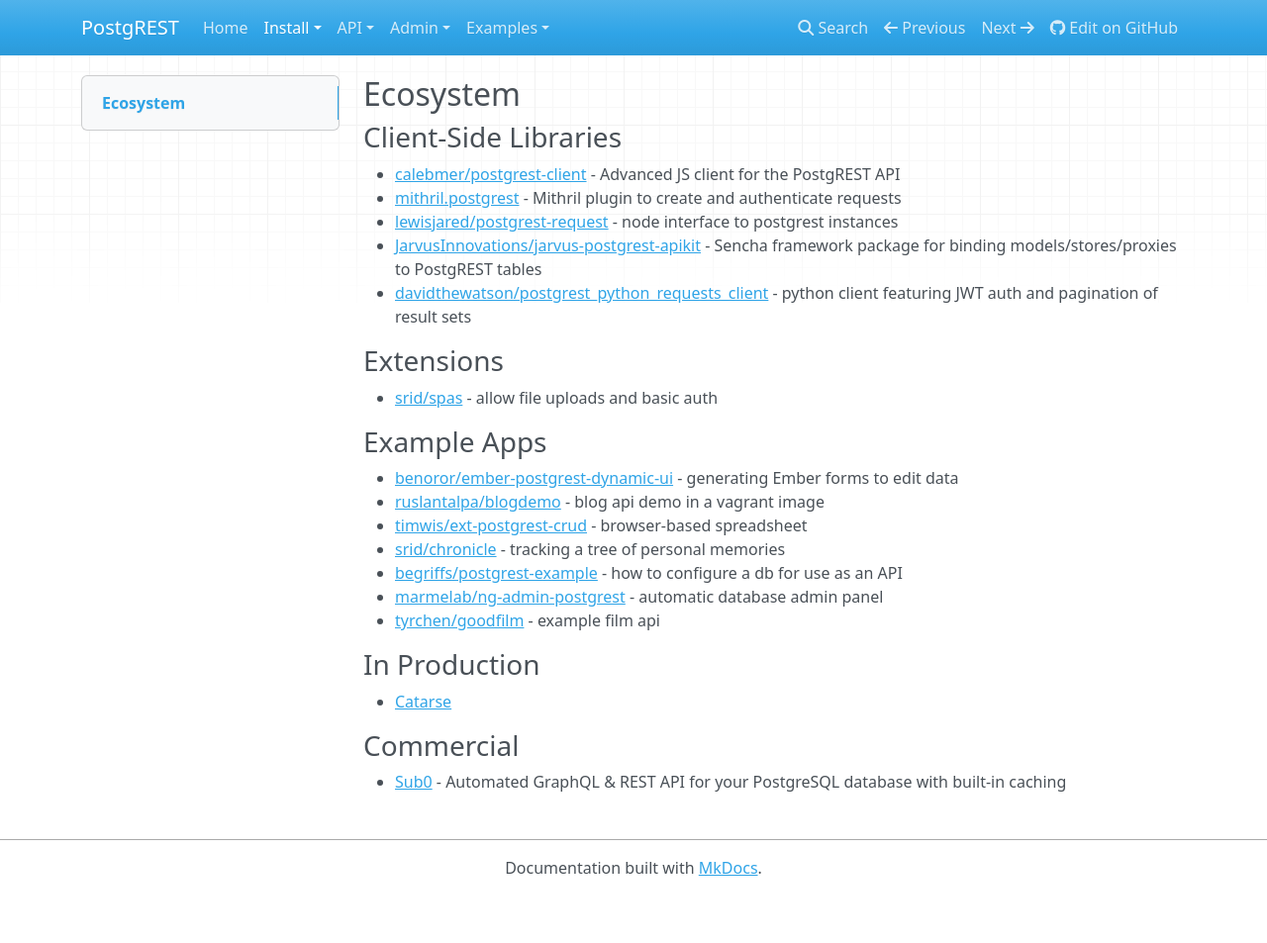
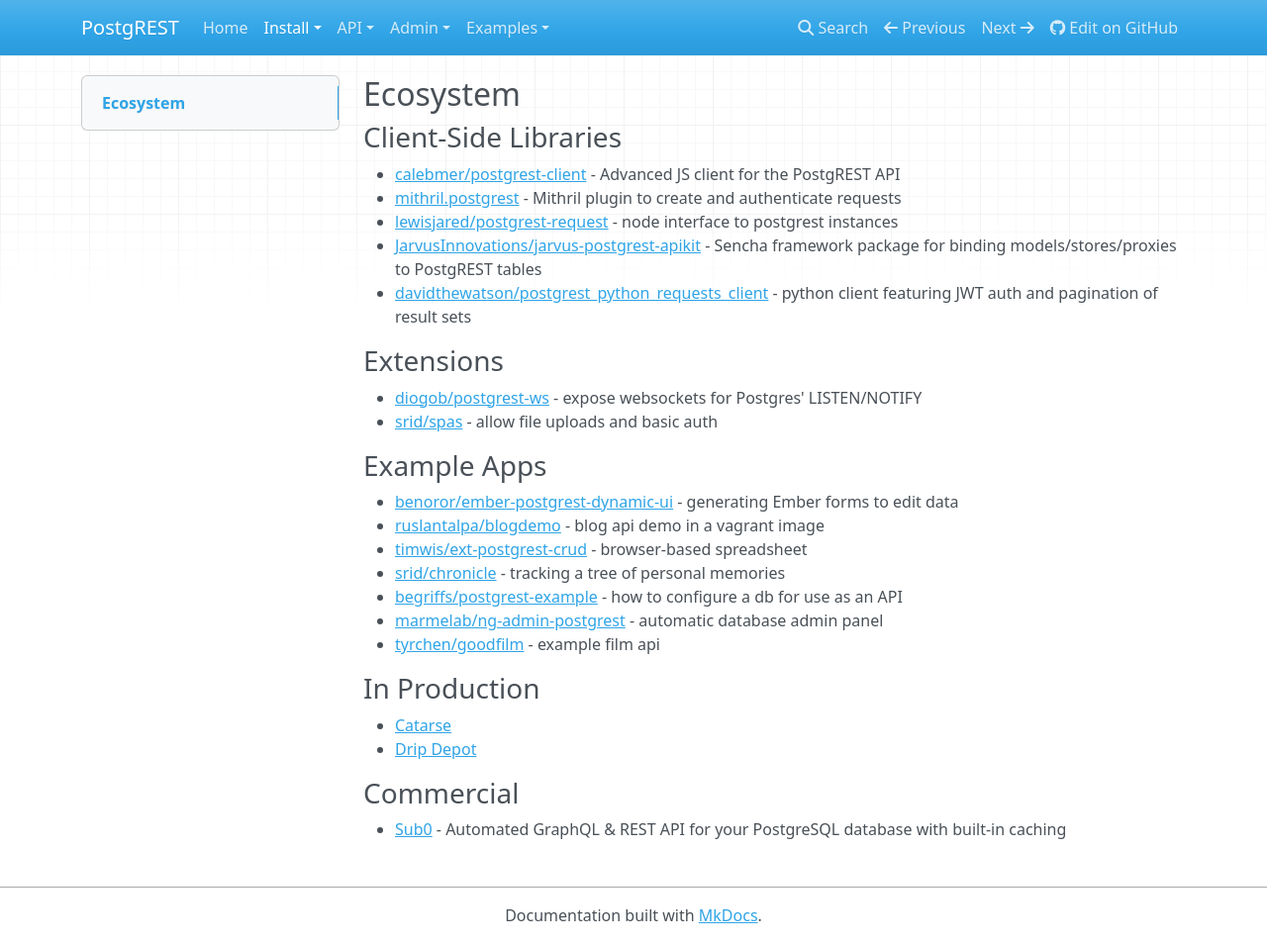
Before and after one commit to PostgREST/postgrest-docs, an MkDocs documentation site: the page built from docs/install/ecosystem.md, in a window 1280 px wide and 953 px high. Shown: the whole window at 99% size. Built offline with MkDocs 1.6.1, drawn with Linux system fonts in a browser that asks for light colours; nearby versions of some CDN libraries; old or Windows-style settings are respelled for this version of MkDocs.

Commit message:
Add new extension and production reference to ecosystem

```diff
--- a/docs/install/ecosystem.md
+++ b/docs/install/ecosystem.md
@@ -10,6 +10,7 @@
 
 ### Extensions
 
+* [diogob/postgrest-ws](https://github.com/diogob/postgrest-ws) - expose websockets for Postgres' LISTEN/NOTIFY
 * [srid/spas](https://github.com/srid/spas) - allow file uploads and basic auth
 
 ### Example Apps
@@ -25,6 +26,7 @@
 ### In Production
 
 * [Catarse](https://www.catarse.me/)
+* [Drip Depot](https://www.dripdepot.com)
 
 ### Commercial
 
```
